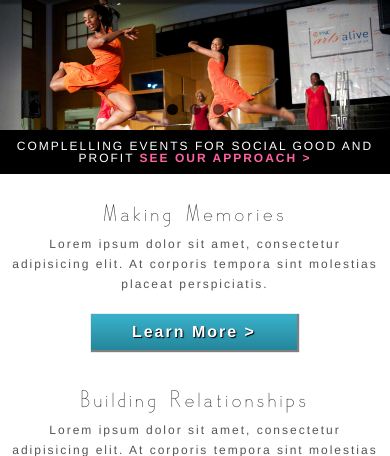
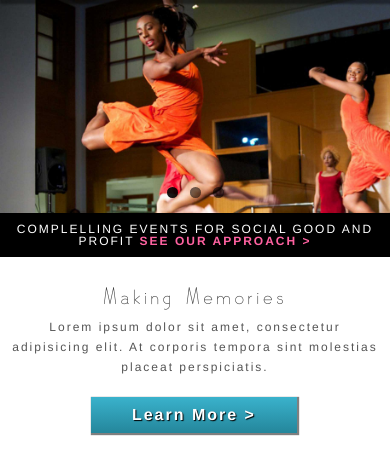
Before and after one commit to brandonpweiss/Barbara-Sheehan-Events, a PHP site: page / in a window 390 px wide. Shown: the part 50-506 px from the top of the page. Run offline with PHP 8.4, Linux system fonts and the light colour scheme; some libraries are stand-ins or nearby versions.

Commit message:
still messing with banner
tweaked min width and height

```diff
--- a/style.css
+++ b/style.css
@@ -1862,8 +1862,14 @@ nav ul li a {
 	text-align: center;
 }
 
+.flexslider .slides img {
+	min-height: 200px;
+	min-width: 640px;
+}
+
 .flexslider {
 	margin: 50px 0 0 0 !important;
+	display: block;
 }
 
 #contact .content .column {
```
Also changed, not shown: 1 other file.
